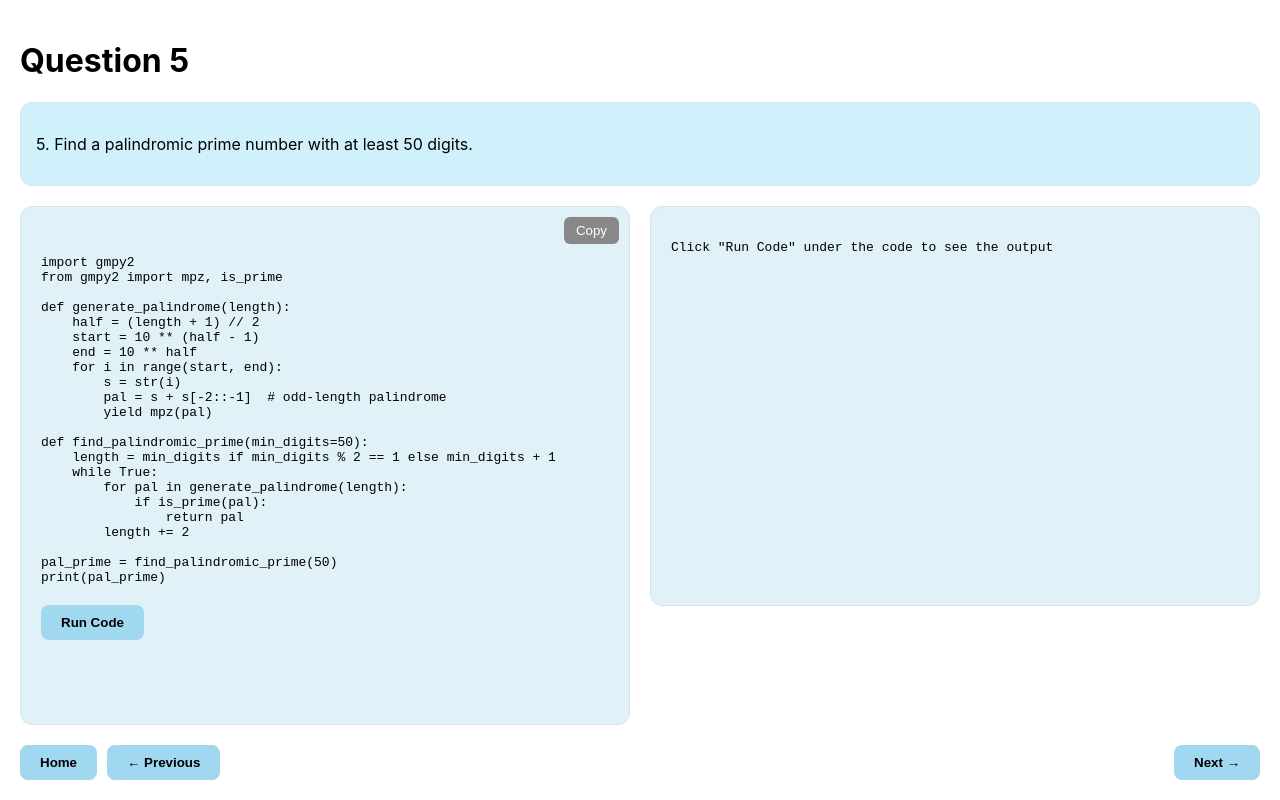
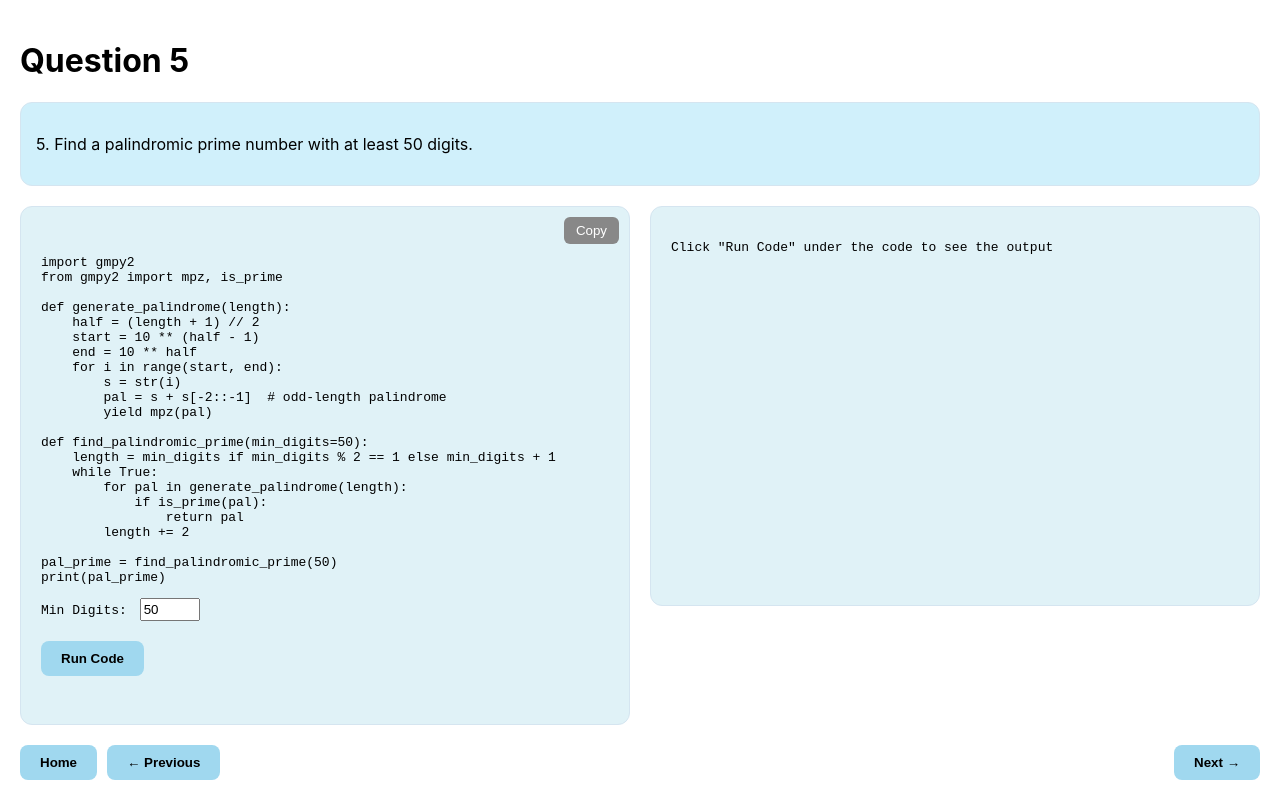
Before and after one commit to rohith-0601/Numerical_methods, a React (Vite) app in the folder frontend/: page /q5 in a window 1280 px wide. Built offline with nearby package versions, Linux system fonts and the light colour scheme.

Commit message:
added inputs

```diff
--- a/frontend/src/pages/Q5.jsx
+++ b/frontend/src/pages/Q5.jsx
@@ -7,6 +7,7 @@ import { useNavigate } from "react-router-dom";
 function Q5() {
   const [data, setData] = useState(null);
   const [loading, setLoading] = useState(false);
+  const [minDigits, setMinDigits] = useState(50);
 
   const navigate = useNavigate();
 
@@ -47,7 +48,7 @@ print(pal_prime)
     setLoading(true);
 
     axios
-      .get("http://127.0.0.1:5000/api/q5")
+      .get(`http://127.0.0.1:5000/api/q5?min_digits=${minDigits}`)
       .then((res) => {
         setData(res.data);
         setLoading(false);
@@ -144,6 +145,21 @@ print(pal_prime)
           </button>
           <pre>{pythonCode}</pre>
 
+          {/* Input for min digits */}
+          <div style={{ marginTop: "10px" }}>
+            <label>
+              Min Digits:{" "}
+              <input
+                type="number"
+                value={minDigits}
+                onChange={(e) =>
+                  setMinDigits(parseInt(e.target.value) || 50)
+                }
+                style={{ width: 60, marginLeft: 5, padding: 2 }}
+              />
+            </label>
+          </div>
+
           {/* Run Code Button under the code */}
           <div style={{ marginTop: "20px", display: "flex", gap: "10px" }}>
             <button onClick={runCode} style={navButtonStyle}>
```
Also changed, not shown: 2 other files (tests, documents, lock files or other folders).
